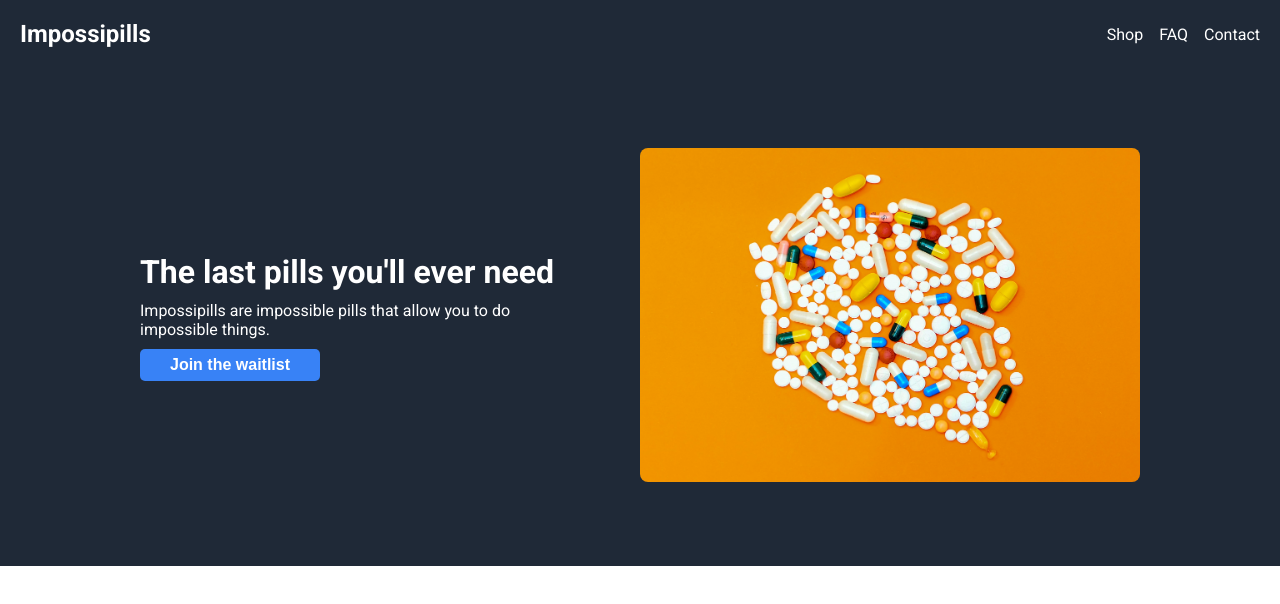
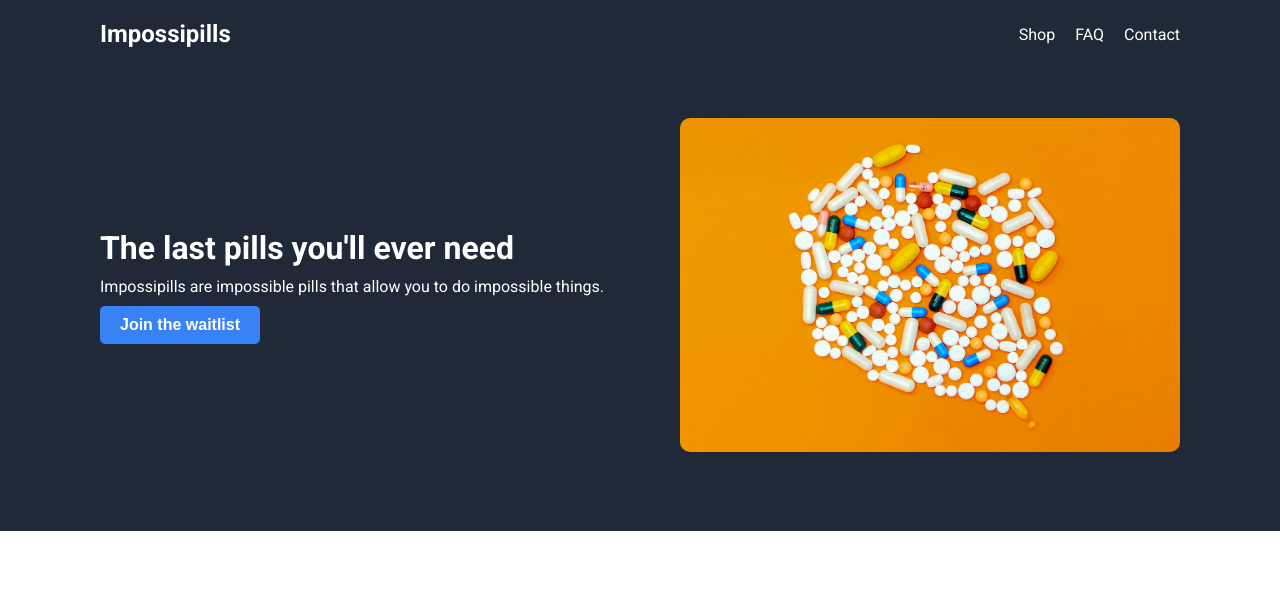
Before and after one commit to aelfakharany/top-impossipills, a plain HTML site: page index.html in a window 1280 px wide. Drawn offline with Linux system fonts and the light colour scheme.

Commit message:
Fix up header and hero styling

```diff
--- a/index.html
+++ b/index.html
@@ -10,6 +10,7 @@
     <link rel="stylesheet" href="./style.css">
 </head>
 <body>
+    <div class="header-hero">
         <div class="header">
             <div class="logo">
                 Impossipills
@@ -34,5 +35,9 @@
                 <img src="./images/michal-parzuchowski-7TWRwDjfGew-unsplash.jpg" alt="Image of pills. Credit: Michal Parzuchowski" style="max-width: 500px; height: auto;">
             </div>
         </div>
+    </div>
+    <div class="body"></div>
+    <div class="call-to-action"></div>
+    <div class="footer"></div>
 </body>
 </html>
--- a/style.css
+++ b/style.css
@@ -1,54 +1,43 @@
 body {
     display: flex;
-    flex-direction: column;
-    align-items: center;
-    justify-content: space-between;
     margin: 0;
     font-family: 'Roboto', sans-serif;
 }
 
-.header {
+.header-hero {
     display: flex;
-    justify-content: space-between;
-    align-items: center;
+    flex-direction: column;
+    background-color: #1F2937;
+    color: white;
     width: 100%;
-    background-color: #1F2937;
+    padding: 0 100px 75px 100px;
+    gap: 70px;
+}
+
+.header-links ul {
+    display: flex;
+    gap: 20px;
+    list-style: none;
+    padding: 0;
     margin: 0;
 }
 
-ul {
-    display: flex;
-    gap: 16px;
-    list-style: none;
-    margin: 0;
-    padding: 0 0 0 0;
-    margin: 20px 20px 20px 10px;
-    max-width: 200px; /* Set a maximum width for the gap */
-    flex-grow: 1; /* Allow the gap to grow */
-}
-
-a {
+.header-links a {
     text-decoration: none;
     color: white;
 }
 
+.header {
+    display: flex;
+    flex-direction: row;
+    justify-content: space-between;
+    align-items: center;
+    margin-top: 20px;
+}
+
 .logo {
     font-size: 24px;
-    color: white;
-    font-weight: 600;
-    margin: 20px auto 20px 20px;
-}
-
-.hero {
-    display: flex;
-    justify-content: center;
-    align-items: center;
-    width: 100%;
-    background-color: #1F2937;
-    margin: 0;
-    color: white;
-    padding: 80px 0;
-    gap: 50px;
+    font-weight: 900;
 }
 
 .hero-text {
@@ -56,28 +45,31 @@ a {
     flex-direction: column;
     align-items: flex-start;
     gap: 10px;
-    max-width: 450px;
-    margin-left: 20px;
 }
 
-.hero-text .button {
-    display: flex;
+.hero-text h1 {
+    margin: 0;
+}
+
+.hero-text button {
     background-color: #3882F6;
     color: white;
     border: none;
+    padding: 10px 20px;
     border-radius: 5px;
-    padding: 7px 30px;
-    font-weight: bold;
-    font-size: medium;
+    font-weight: 700;
+    font-size: 16px;
 }
 
-h1 {
-    margin: 0;
+.hero {
+    display: flex;
+    justify-content: space-between;
+    gap: 20px;
+    align-items: center;
 }
 
 .hero-image img {
-    margin-right: 20px;
-    max-width: 50px;
+    max-width: 400px;
     height: auto;
-    border-radius: 8px;
+    border-radius: 10px;
 }
```
Also changed, not shown: 1 other file. Lines whose indentation alone changed are shown as unchanged.
